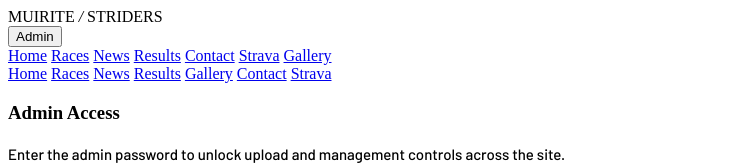
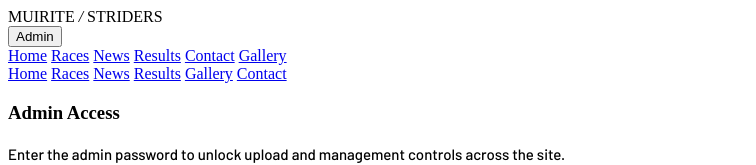
Before and after one commit to Zander202/Muirite-Striders, a website with bundled scripts: page index.html in a window 1280 px wide. Shown: the top 165 px of the page, without its empty margins (0-756 px from the left). Built offline with nearby package versions, Linux system fonts and the light colour scheme; a script that the page names is missing; files whose address does not match are found by name.

Commit message:
Remove Strava from nav

```diff
--- a/index.html
+++ b/index.html
@@ -21,7 +21,6 @@
     <a href="#news">News</a>
     <a href="results.html">Results</a>
     <a href="#contact">Contact</a>
-    <a href="https://www.strava.com/clubs/muirite-striders" target="_blank" rel="noopener">Strava</a>
     <a href="gallery.html" class="gb">Gallery</a>
   </div>
   <div class="ham" onclick="window.tmm()"><span></span><span></span><span></span></div>
@@ -34,7 +33,6 @@
   <a href="results.html" onclick="window.tmm()">Results</a>
   <a href="gallery.html" onclick="window.tmm()">Gallery</a>
   <a href="#contact" onclick="window.tmm()">Contact</a>
-  <a href="https://www.strava.com/clubs/muirite-striders" target="_blank" rel="noopener" onclick="window.tmm()">Strava</a>
 </div>
 
 <!-- ADMIN LOGIN MODAL -->
```
